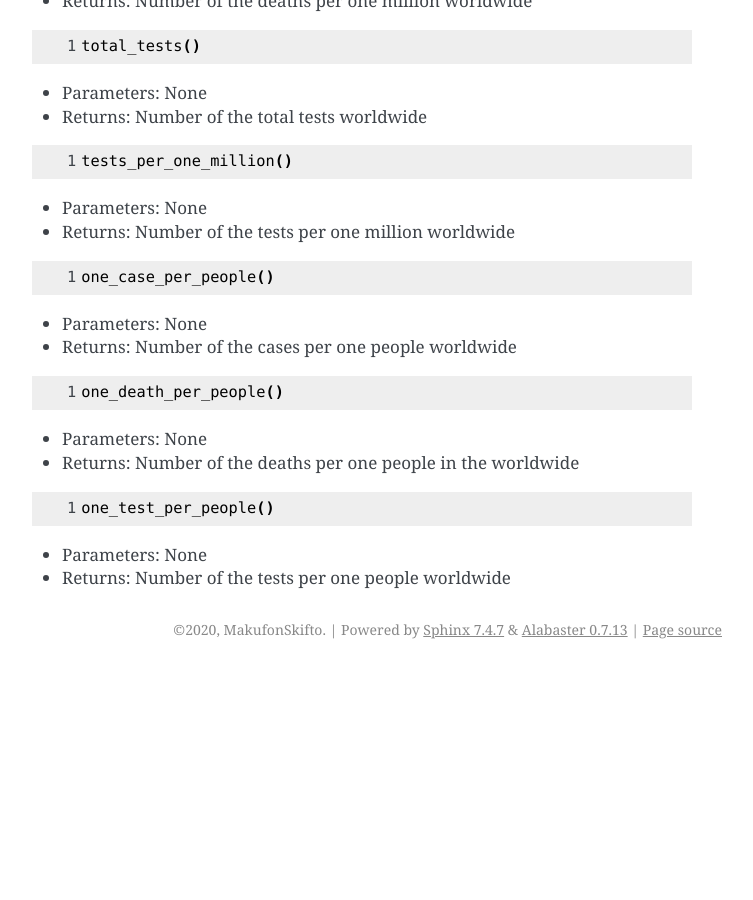
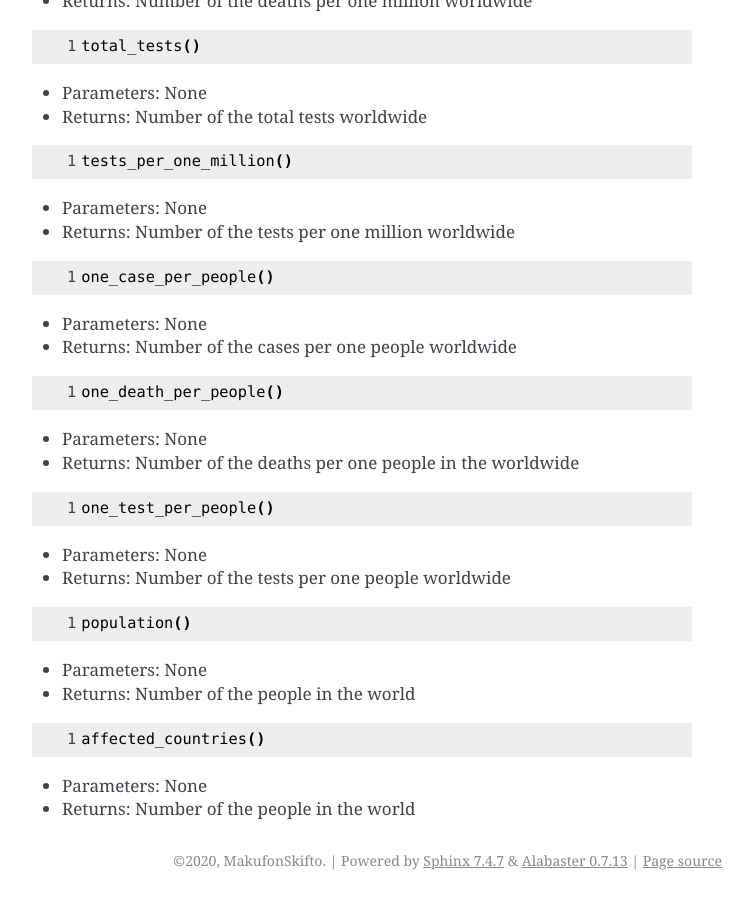
Before and after one commit to mrsrmn/corona-python, a Sphinx documentation site: the page built from docs/source/func.rst, in a window 1280 px wide and 900 px high, scrolled down 3961 px. Shown: the whole window, without its empty margins (388-1141 px from the left). Built offline with Sphinx 7.4.7, drawn with Linux system fonts in a browser that asks for light colours; before the commit the page ends 4630 px from its top, so only the background shows below that.

Commit message:
Added some functions to docs

```diff
--- a/docs/source/func.rst
+++ b/docs/source/func.rst
@@ -299,3 +299,19 @@ class: World()
 
 - Parameters: None
 - Returns: Number of the tests per one people worldwide
+
+.. code-block::
+  :linenos:
+
+  population()
+
+- Parameters: None
+- Returns: Number of the people in the world
+
+.. code-block::
+  :linenos:
+
+  affected_countries()
+
+- Parameters: None
+- Returns: Number of the people in the world
```
